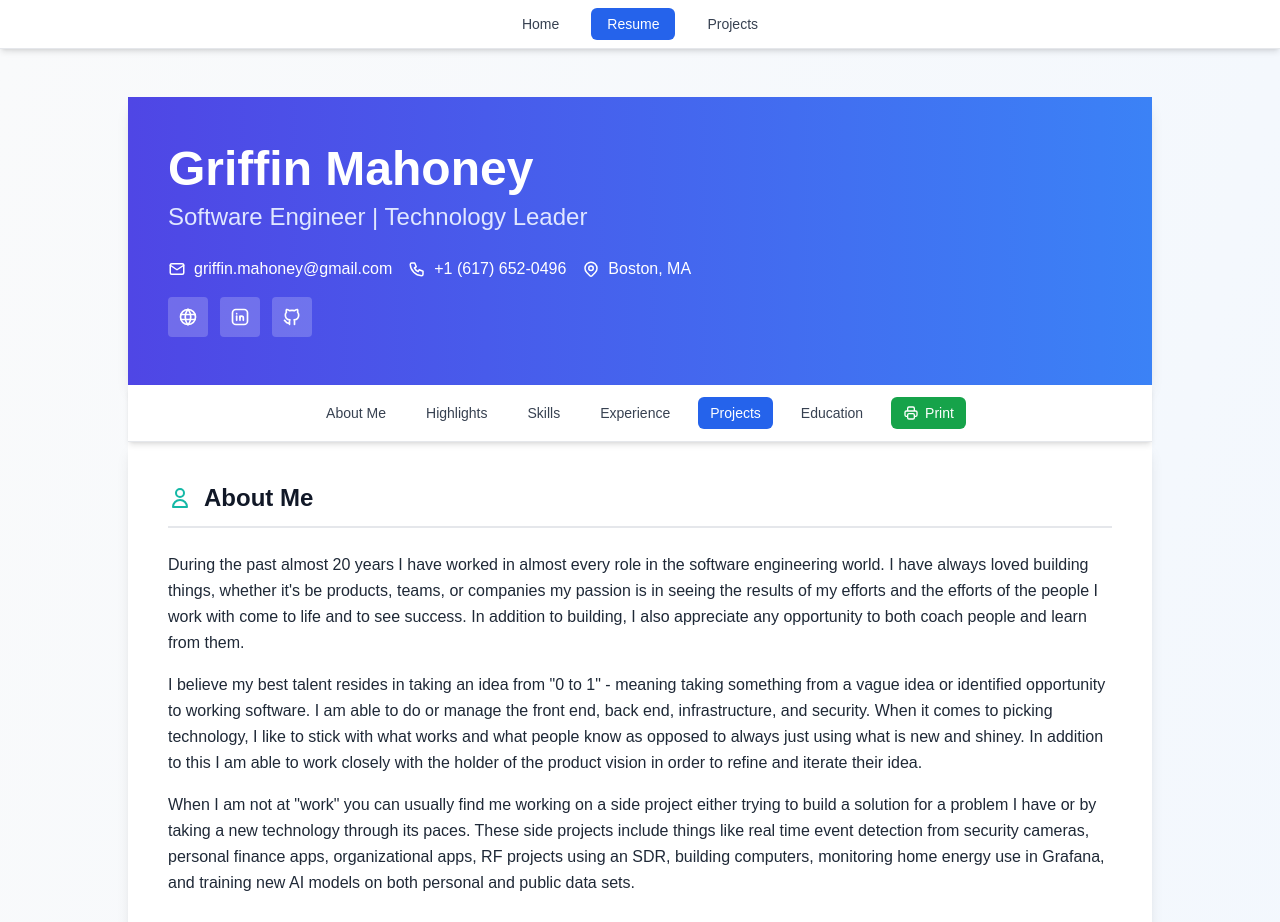
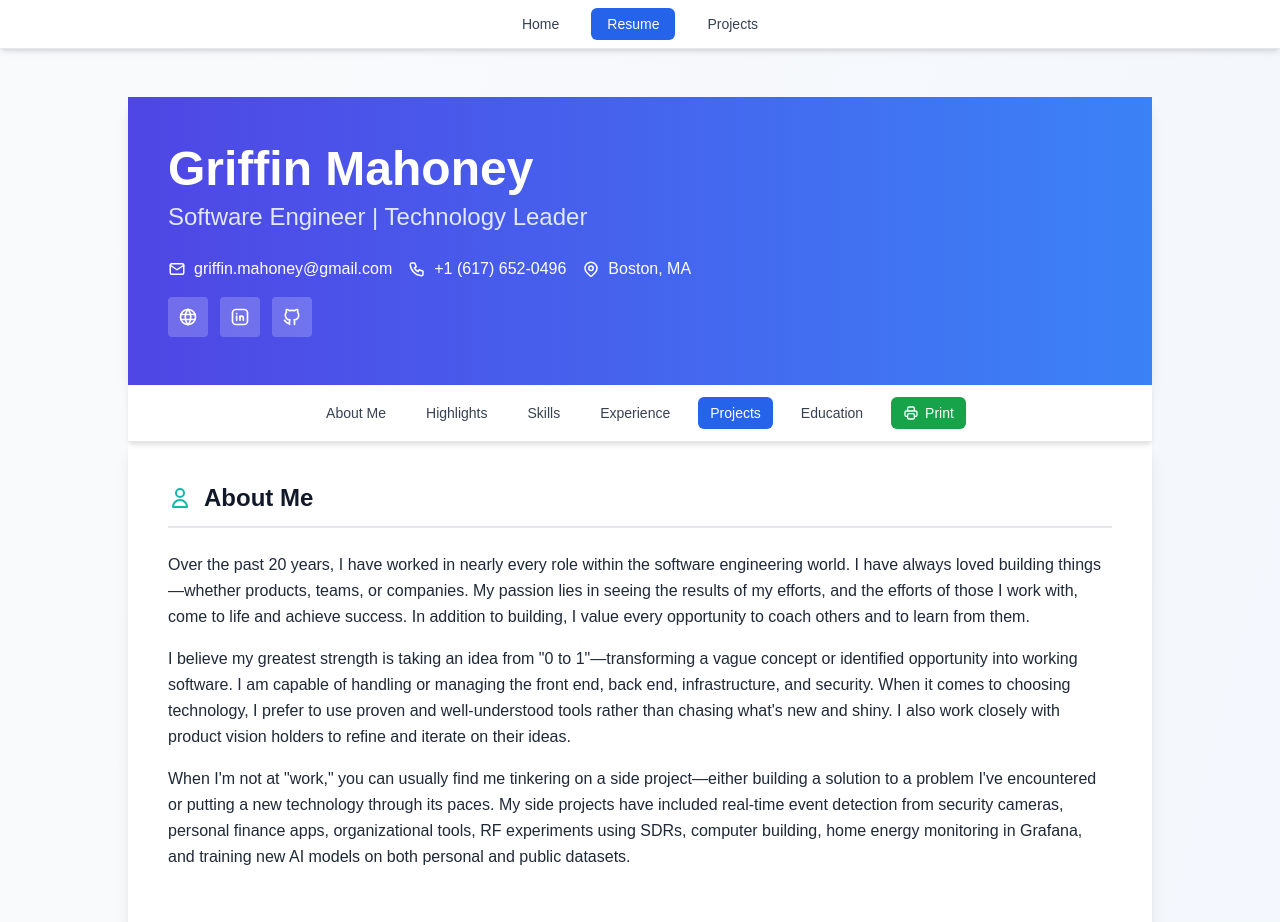
Before and after one commit to griffinm/resume, a Next.js app: page /resume in a window 1280 px wide. Shown: the top 922 px of the page. Built offline with nearby package versions, Linux system fonts and the light colour scheme.

Commit message:
Copy fixes

```diff
--- a/src/components/AboutMeSection/AboutMeSection.tsx
+++ b/src/components/AboutMeSection/AboutMeSection.tsx
@@ -9,21 +9,23 @@ export function AboutMeSection() {
       </h2>
       <div className="flex flex-col gap-4">
       <p>
-          During the past almost 20 years I have worked in almost every role in the software engineering world. I have always loved building things, whether it&apos;s
-            be products, teams, or companies my passion is in seeing the results of my efforts and the efforts of the people I work with come to life and to see
-            success. In addition to building, I also appreciate any opportunity to both coach people and learn from them.
+        Over the past 20 years, I have worked in nearly every role within the software engineering world. I have always loved building things—whether
+        products, teams, or companies. My passion lies in seeing the results of my efforts, and the efforts of those I work with, come to life and
+        achieve success. In addition to building, I value every opportunity to coach others and to learn from them.
       </p>
       <p>
-          I believe my best talent resides in taking an idea from &quot;0 to 1&quot; - meaning taking something from a vague idea or identified opportunity to working software.
-          I am able to do or manage the front end, back end, infrastructure, and security. When it comes to picking technology, I like to stick with what works and
-          what people know as opposed to always just using what is new and shiney. In addition to this I am able to work closely with the holder of the product vision
-          in order to refine and iterate their idea.
+        I believe my greatest strength is taking an idea from "0 to 1"—transforming a vague concept or identified opportunity into working
+        software. I am capable of handling or managing the front end, back end, infrastructure, and security. When it comes to choosing technology,
+        I prefer to use proven and well-understood tools rather than chasing what&apos;s new and shiny. I also work closely with product vision
+        holders to refine and iterate on their ideas.
       </p>
       <p>
-          When I am not at &quot;work&quot; you can usually find me working on a side project either trying to build a solution for a problem I have or by taking a
-          new technology through its paces. These side projects include things like real time event detection from security cameras, personal finance apps, organizational
-          apps, RF projects using an SDR, building computers, monitoring home energy use in Grafana, and training new AI models on both personal and public data sets.
+        When I&apos;m not at &quot;work,&quot; you can usually find me tinkering on a side project—either building a solution to a problem I&apos;ve
+        encountered or putting a new technology through its paces. My side projects have included real-time event detection from security cameras,
+        personal finance apps, organizational tools, RF experiments using SDRs, computer building, home energy monitoring in Grafana, and training
+        new AI models on both personal and public datasets.
       </p>
+
       </div>
     </div>
   );
--- a/src/components/HighlightsSection/HighlightsSection.tsx
+++ b/src/components/HighlightsSection/HighlightsSection.tsx
@@ -10,7 +10,7 @@ export function HighlightsSection() {
       <div>
         <ul className="bullet-list in">
           <li className="leading-relaxed">
-            Played a key leadership role, both as an executive or founder,in guiding three companies from inception to successful exits.
+            Played a key leadership role, both as an executive or founder, in guiding three companies from inception to successful exits.
           </li>
           <li>
             Participated in and played a key role in multiple successful fundraising rounds.
@@ -23,8 +23,8 @@ export function HighlightsSection() {
             On multiple occasions I have guided an organization through technical due-diligence, both for investment and for acquisition.
           </li>
           <li>
-          Founded a company in 2016 a Technical Co-Founder. I created and launched the initial products of this company which were acquired
-          2 years later.
+            Founded a company in 2016 as a Technical Co-Founder. I created and launched the initial products of this company which were acquired
+            2 years later.
           </li>
         </ul>
       </div>
```
Lines whose indentation alone changed are shown as unchanged.
